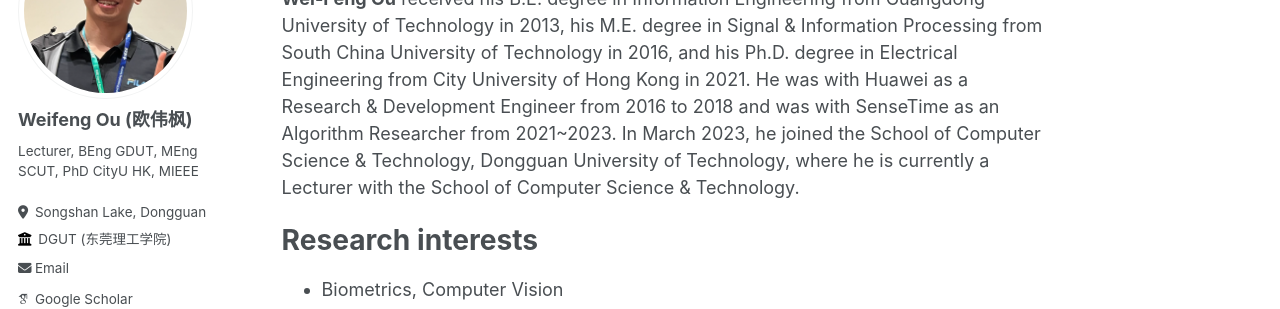
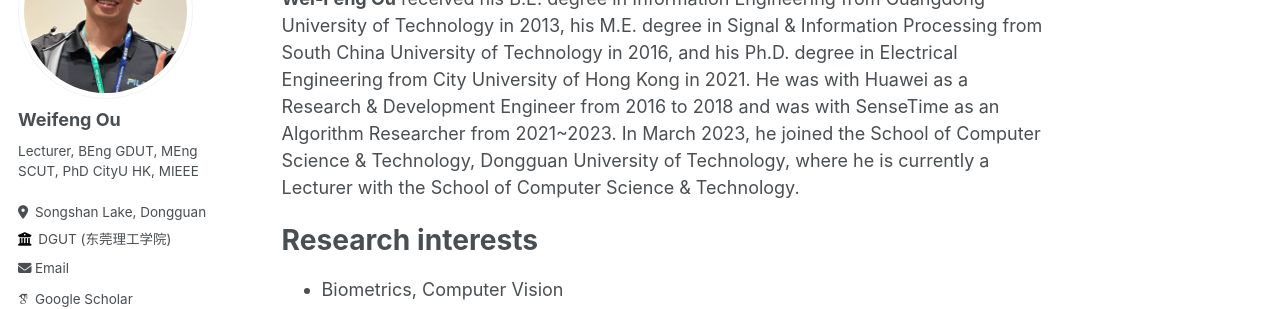
Before and after one commit to ouwf/ouwf.github.io, a Jekyll site: the page built from _pages/about.md, in a window 1280 px wide. Shown: the part 183-492 px from the top of the page. Built offline with Jekyll 4.4.1, drawn with Linux system fonts in a browser that asks for light colours; some web fonts are replaced.

Commit message:
modify _config.yml

```diff
--- a/_config.yml
+++ b/_config.yml
@@ -22,7 +22,7 @@ repository               : "academicpages/academicpages.github.io"
 author:
   # Biographic information
   avatar           : "ouwf_7.png"
-  name             : "Weifeng Ou (欧伟枫)"
+  name             : "Weifeng Ou"
   pronouns         : # example: "she/her"
   bio              : "Lecturer, BEng GDUT, MEng SCUT, PhD CityU HK, MIEEE"
   location         : "Songshan Lake, Dongguan"
```
